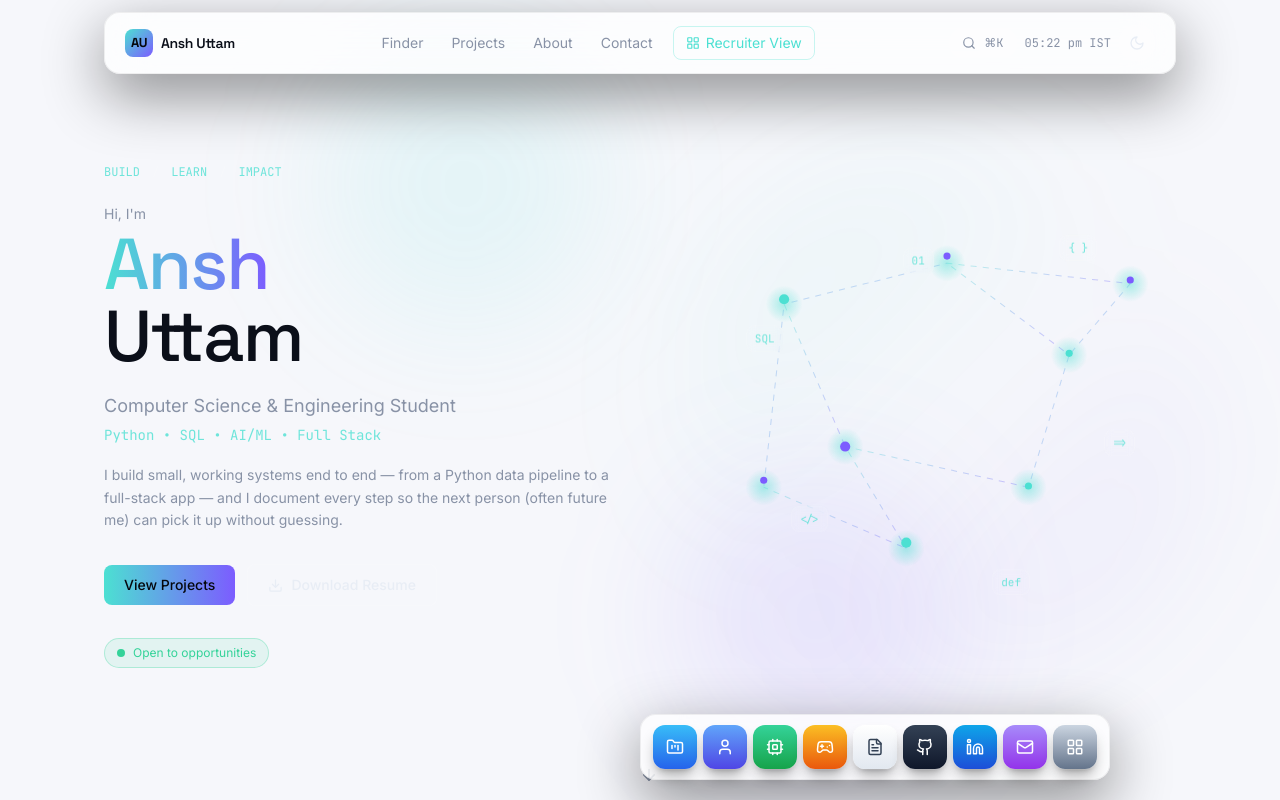
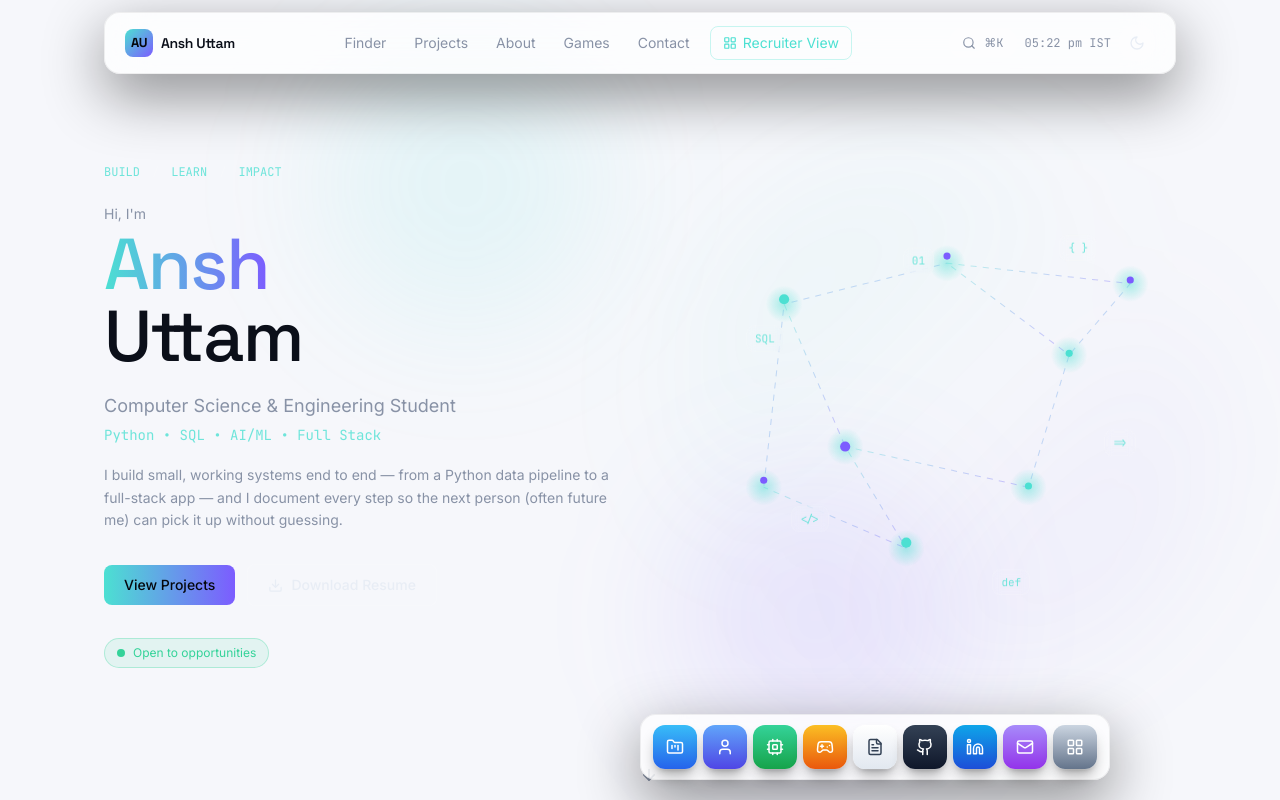
Before and after one commit to Ansh9598/PORTFOLIO1, a React (Vite) app: page / in a window 1280 px wide. Shown: the top 800 px of the page. Built offline with nearby package versions, Linux system fonts and the light colour scheme.

Commit message:
Update Navbar.tsx

```diff
--- a/src/components/Navbar.tsx
+++ b/src/components/Navbar.tsx
@@ -17,6 +17,7 @@ const links = [
   { label: 'Finder', to: '/#home' },
   { label: 'Projects', to: '/#projects' },
   { label: 'About', to: '/#about' },
+  { label: 'Games', to: '/games' },
   { label: 'Contact', to: '/#contact' },
 ];
 
@@ -28,6 +29,10 @@ export default function Navbar({ theme, onToggleTheme, onOpenPalette }: Props) {
 
   function goTo(hash: string) {
     setMobileOpen(false);
+    if (hash === '/games') {
+      navigate('/games');
+      return;
+    }
     if (location.pathname !== '/') {
       navigate('/');
       setTimeout(() => {
```
